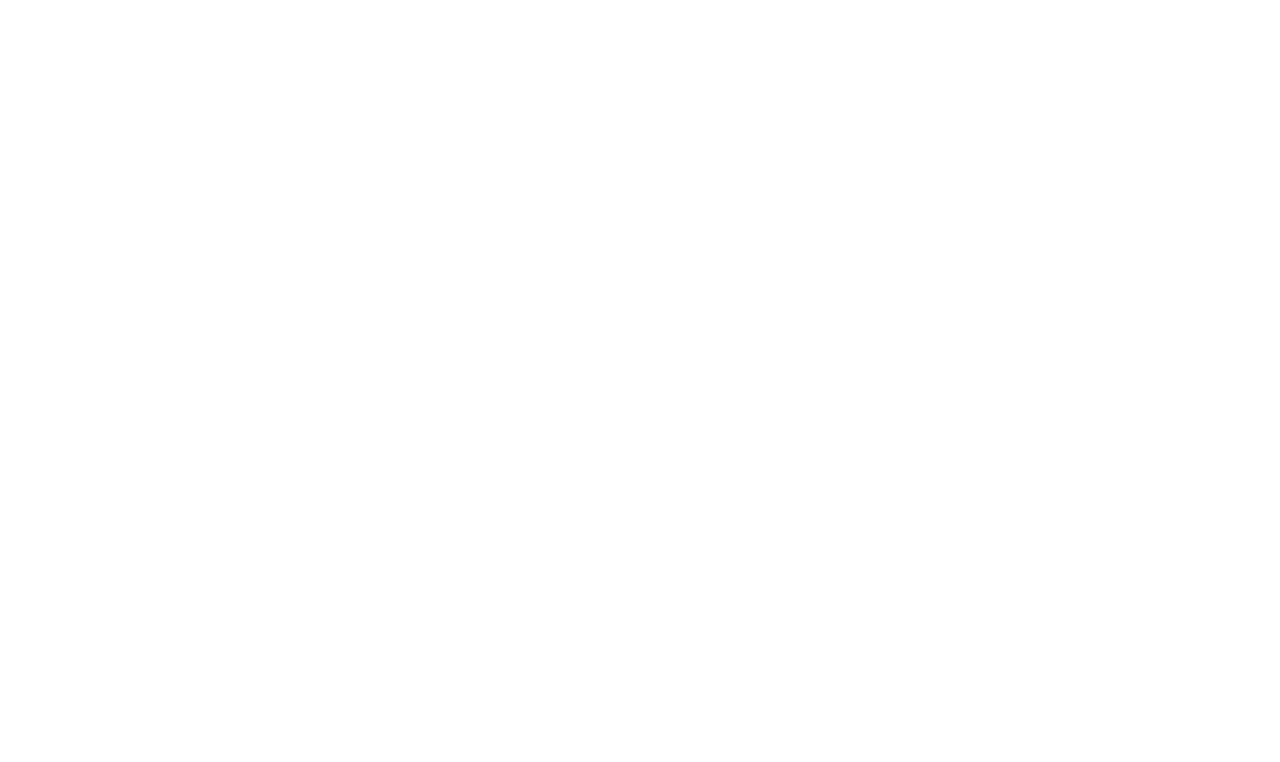
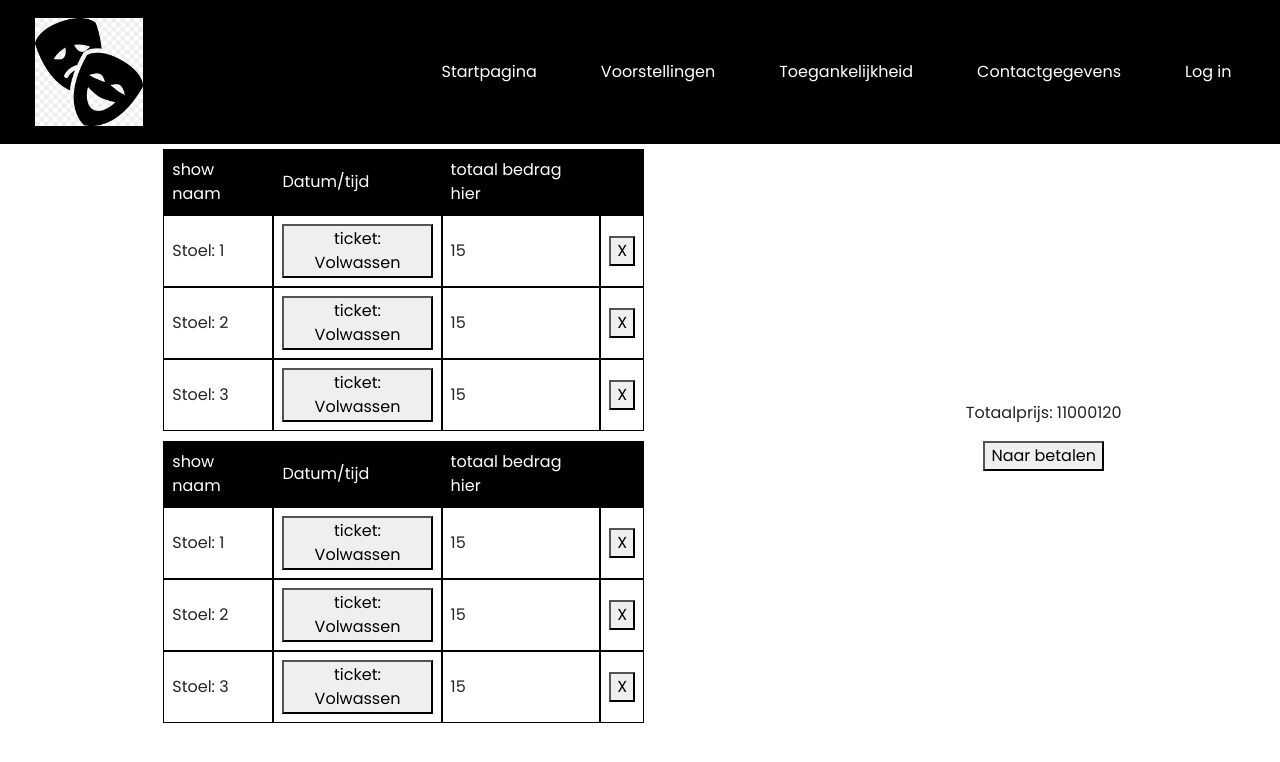
Before and after one commit to renz1704/WDPR2022, a React (Create React App) app in the folder react/ClientApp/: page /winkelmand in a window 1280 px wide. Before the commit this address had no page. Shown: the top 762 px of the page. Built offline with nearby package versions, Linux system fonts and the light colour scheme.

Commit message:
winkelmand

```diff
--- /dev/null
+++ b/react/ClientApp/src/components/Pages/Page_Betaald.jsx
@@ -0,0 +1,30 @@
+import React, {useState} from "react";
+import Header from "../Header";
+import ShowOrder from "../ShowOrder";
+
+function Page_Betaald(){
+    const [selectedSeats, setSeat] = useState([1, 2, 3]);
+    const removeSeat = (seatNumber) => {
+        setSeat(selectedSeats.filter(item => item!== seatNumber));
+    }
+
+
+    return(
+        <>
+        <Header/>
+            <div className="flex-container-horizontal">
+                <div className="flex-container-vertical">
+                    <ShowOrder seats={selectedSeats} toggleSeat={removeSeat} canEdit={false}/>
+                    <ShowOrder seats={selectedSeats} toggleSeat={removeSeat} canEdit={false}/>
+                </div>
+                <div className="flex-container-vertical">
+                    <h1>Bedankt voor uw bestelling.</h1>
+                    <p>De tickets worden binnen de komende minuten naar uw email adres gestuurd.<br/> U heeft betaald: </p>
+                    <button>Exporteer naar iCal</button>
+                </div>
+            </div>
+        </>
+    )
+}
+
+export default Page_Betaald;
--- /dev/null
+++ b/react/ClientApp/src/components/Pages/Page_Betaling.jsx
@@ -0,0 +1,27 @@
+import React, {useState} from "react";
+import PopUp from "../PopUp";
+import {Routes, Route, useNavigate} from 'react-router-dom';
+
+
+function Page_Betaling(){
+
+    const [showPopUp, setShowPopUp] = useState(false);
+    const popUpMessage = "Betaling gefaald probeer het opnieuw."
+    const navigate = useNavigate();
+
+    const paymentAccepted = () => {
+        navigate('/betaald')
+    }
+
+    return(
+        <>{showPopUp && (<PopUp message={popUpMessage} onClose={() => setShowPopUp(false)}/>)}
+            <p>
+                api van school
+                <button onClick={paymentAccepted}>betaling gelukt</button>
+                <button onClick={() => setShowPopUp(true)}>betaling mislukt</button>
+            </p>
+        </>
+    )
+}
+
+export default Page_Betaling;
--- a/react/ClientApp/src/components/Pages/Page_StoelKeuze.jsx
+++ b/react/ClientApp/src/components/Pages/Page_StoelKeuze.jsx
@@ -2,8 +2,9 @@
 import ShowOrder from "../ShowOrder";
 import Header from "../Header";
 import SeatButton from "../SeatButton";
-import { BrowserRouter as Router, Routes, Route, Link } from 'react-router-dom';
+import {Routes, Route, useNavigate} from 'react-router-dom';
 import PopUp from "../PopUp";
+
 
 function Page_StoelKeuze(){
 
@@ -28,16 +29,20 @@
         }
     }
 
+    {/*showPopUp wordt gebruikt om de popup te tonen
+    popupmessage is de inhoud ervan*/}
+    const [showPopUp, setShowPopUp] = useState(false);
+    const [popUpMessage, setpopUpMessage] = useState("");
 
-    const [showPopUp, setShowPopUp] = useState(false);
-    const [popUpMessage, setpopUpMessage] = useState(false);
 
+    {/*navigate wordt gebruikt om naar de volgende pagina te gaan wanneer er tussen
+     de 1tm25 stoelen zijn gekozen*/}
+    const navigate = useNavigate();
 
     const onNextButtonClick = () => {
         if (selectedSeats.length < 1){
             setpopUpMessage("Kies minstens 1 stoel om een bestelling te plaatsen.")
             setShowPopUp(true)
-
         }
         else if (selectedSeats.length > 25)
         {
@@ -46,14 +51,14 @@
         }
         else
         {
-            //next page
+            navigate('/winkelmand');
         }
     }
-
 
     return(
         <>
             <Header/>
+
             {showPopUp && (<PopUp message={popUpMessage} onClose={() => setShowPopUp(false)}/>)}
 
             <div className="flex-container-vertical" style={{margin:"5%"}}>
@@ -86,15 +91,15 @@
 
                 <div className="flex-container-horizontal" style={{width:"100%", height:"100%"}}>
                     <div>
-                        <ShowOrder toggleSeat={toggleSeat} seats={selectedSeats}/>
+                        <ShowOrder toggleSeat={toggleSeat} seats={selectedSeats} canEdit={true}/>
                     </div>
                     <div>
                         <button
                             style={{
-                                width:"100px",
+                                width:"300px",
                                 height:"50px"}}
                             onClick={() => onNextButtonClick()}>
-                            Verder
+                            Voeg toe aan winkelmand
                         </button>
                     </div>
                 </div>
--- a/react/ClientApp/src/components/Pages/Page_VoorstellingInfo.jsx
+++ b/react/ClientApp/src/components/Pages/Page_VoorstellingInfo.jsx
@@ -1,6 +1,7 @@
 import React from 'react';
 import "../../styles/tableStyle.css";
 import { BrowserRouter as Router, Routes, Route, Link } from 'react-router-dom';
+import Header from "../Header";
 
 function Page_VoorstellingInfo() {
 
@@ -26,6 +27,8 @@
 
 
 return (
+    <>
+        <Header/>
     <body style={{ margin: "1%" }}>
         <h1>{showName}</h1>
         <p>{showDescription}</p>
@@ -56,6 +59,7 @@
             </tbody>
         </table>
     </body>
+    </>
 )
 }
 export default Page_VoorstellingInfo;
--- /dev/null
+++ b/react/ClientApp/src/components/Pages/Page_Winkelmand.jsx
@@ -0,0 +1,36 @@
+import React, {useState} from "react";
+import Header from "../Header";
+import ShowOrder from "../ShowOrder";
+import {Routes, Route, useNavigate} from 'react-router-dom';
+import {Nav} from "reactstrap";
+
+
+function Page_Winkelmand(){
+    const [selectedSeats, setSeat] = useState([1, 2, 3]);
+    const removeSeat = (seatNumber) => {
+        setSeat(selectedSeats.filter(item => item!== seatNumber));
+    }
+
+    const navigate = useNavigate()
+    const payButtonClicked = () => {
+        navigate("/betaling")
+    }
+
+    return(
+        <>
+            <Header/>
+            <div className="flex-container-horizontal">
+                <div className="flex-container-vertical">
+                    <ShowOrder seats={selectedSeats} toggleSeat={removeSeat} canEdit={true}/>
+                    <ShowOrder seats={selectedSeats} toggleSeat={removeSeat} canEdit={true}/>
+                </div>
+                <div className="flex-container-vertical">
+                    <p>Totaalprijs: 11000120</p>
+                    <button onClick={payButtonClicked}>Naar betalen</button>
+                </div>
+            </div>
+        </>
+    )
+}
+
+export default Page_Winkelmand
--- a/react/ClientApp/src/components/ShowOrder.jsx
+++ b/react/ClientApp/src/components/ShowOrder.jsx
@@ -12,28 +12,37 @@
            if (option == choice)
            {setPrice(ticketPrices[index])}
        })
-
     }
 
 
-
     return(
+        <div style={{margin:"1%"}}>
         <tbody>
-            <tr>
+            <tr style={{backgroundColor:"black", color:"white"}}>
                 <td>show naam</td>
-                <td></td>
+                <td>Datum/tijd</td>
                 <td>totaal bedrag hier</td>
-                <td></td>
+                {props.canEdit && (<td></td>)}
             </tr>
             {props.seats.map((seatNumber, cellIndex) => (
                 <tr key={cellIndex}>
                     <td>Stoel: {seatNumber}</td>
-                    <td><DropdownMenu type="ticket" options={ticketOptions} optionClicked={updatePrice}/></td>
+                    <td>
+                        {props.canEdit && (<DropdownMenu
+                            type="ticket"
+                            options={ticketOptions}
+                            optionClicked={updatePrice}/>)}
+                    </td>
+
                     <td>{price}</td>
-                    <td><button onClick={() => props.toggleSeat(seatNumber)}>X</button></td>
+
+                    {props.canEdit &&(<td>
+                        <button onClick={() => props.toggleSeat(seatNumber)}>X</button>
+                    </td>)}
                 </tr>
             ))}
         </tbody>
+        </div>
     )
 }
 
--- a/react/ClientApp/src/index.js
+++ b/react/ClientApp/src/index.js
@@ -16,6 +16,9 @@
 import Page_ContactGegevens from './components/Pages/Page_ContactGegevens';
 import Page_Toegankelijkheid from './components/Pages/Page_Toegankelijkheid';
 import Page_Begunstigersportaal from './components/Pages/Page_Begunstigersportaal';
+import Page_Betaling from "./components/Pages/Page_Betaling";
+import Page_Betaald from "./components/Pages/Page_Betaald";
+import Page_Winkelmand from "./components/Pages/Page_Winkelmand";
 
 
 const rootElement = document.getElementById('root');
@@ -35,6 +38,9 @@
         <Route path='/stoelKeuze' element={<Page_StoelKeuze/>}/>
         <Route path='/inloggen' element={<Login/>}/>
         <Route path='/registreren' element={<Register/>}/>
+        <Route path='/betaling' element={<Page_Betaling/>}/>
+        <Route path='/betaald' element={<Page_Betaald/>}/>
+        <Route path='/winkelmand' element={<Page_Winkelmand/>}/>
         {<Route path='/begunstigersportaal' element={<Page_Begunstigersportaal />} /> /*dit moet nog weggehaald/geautoriseerd worden, het begunstigersportaal moet alleen voor donateurs zijn*/}
       </Routes>
 
--- /dev/null
+++ b/react/package.json
@@ -0,0 +1,5 @@
+{
+  "dependencies": {
+    "react-modal": "^3.16.1"
+  }
+}
```
